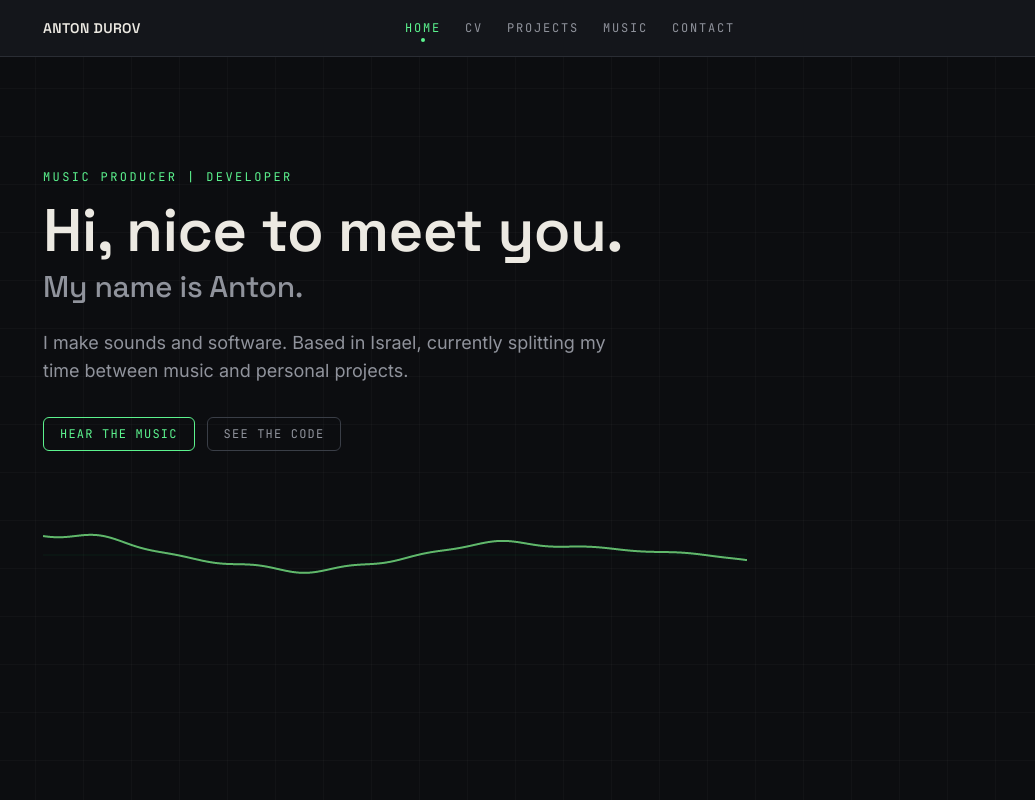
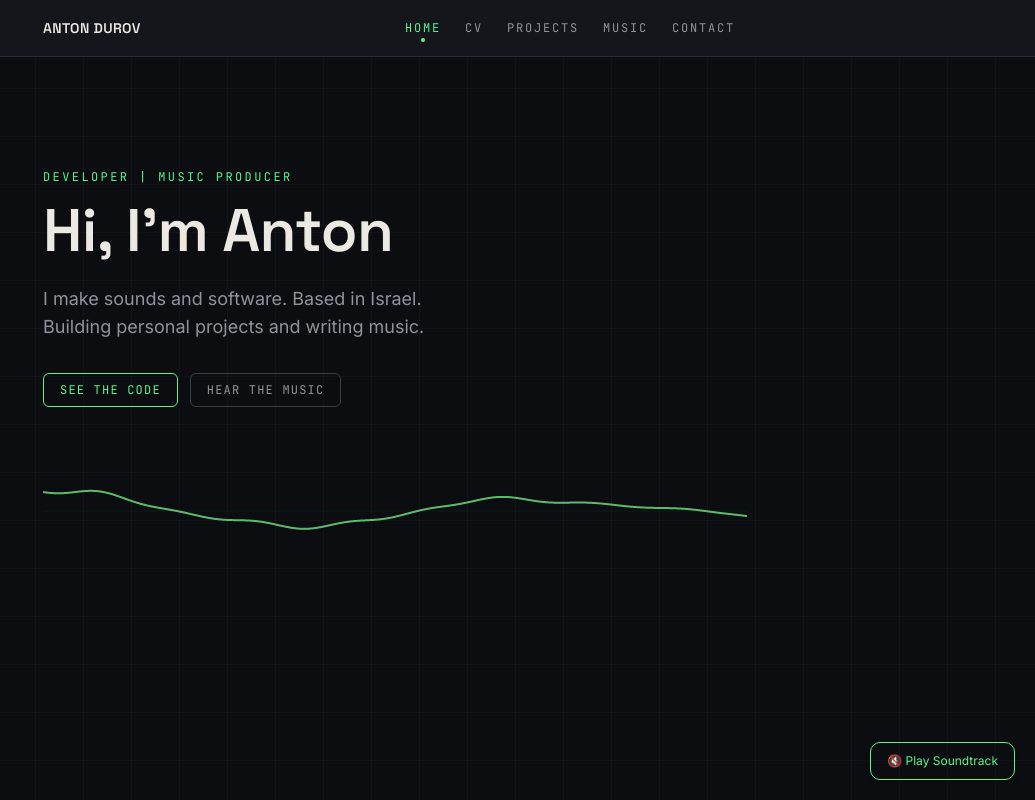
Before and after one commit to antondurov/portfolio-website, a React (Vite) app: page / in a window 1280 px wide. Shown: the whole page, without its empty margins (245-1280 px from the left). Built offline with nearby package versions, Linux system fonts and the light colour scheme.

Commit message:
Added background music functionality with on/off button

```diff
--- a/i18n.ts
+++ b/i18n.ts
@@ -5,7 +5,7 @@ const resources = {
     en: {
         translation: {
             "title": "My Portfolio",
-            "welcome": "Hi, nice to meet you.",
+            "welcome": "Hi, I'm Anton",
             "home": "Home",
             "about": "Me",
             "projects": "Projects",
@@ -19,7 +19,7 @@ const resources = {
     ru: {
         translation: {
             "title": "Мое портфолио",
-            "welcome": "Добро пожаловат!",
+            "welcome": "Привет, я Антон",
             "about": "Обо мне",
             "contact": "Контакты",
             "projects": "Проекты",
@@ -32,7 +32,7 @@ const resources = {
     he: {
         translation: {
             "title": "הפורטפוליו שלי",
-            "welcome": "ברוך הבא",
+            "welcome": "שלום, אני אנטון",
             "about": "עלי",
             "contact": "צור קשר",
             "projects": "פרויקטים",
--- a/src/App.tsx
+++ b/src/App.tsx
@@ -8,10 +8,12 @@ import CV from '@/pages/CV'
 import { projects } from '@/data/projects.ts'
 import NotFound from '@/pages/NotFound'
 import Music from '@/pages/Music'
+import BackgroundMusic from './components/BackgroundMusic'
 
 function App() {
   return (
     <>
+    <BackgroundMusic src="/../public/portfolio_soundtrack.mp3" volume={0.4} />
       <Navbar />
       <Routes>
         <Route path="/" element={<Home />} />
--- /dev/null
+++ b/src/components/BackgroundMusic.tsx
@@ -0,0 +1,58 @@
+import { useRef, useState, useEffect } from "react";
+
+interface BackgroundMusicProps {
+  src: string;
+  volume?: number;
+  autoPlay?: boolean;
+}
+
+export default function BackgroundMusic({
+  src,
+  volume = 0.5,
+  autoPlay = false,
+}: BackgroundMusicProps) {
+  const audioRef = useRef<HTMLAudioElement | null>(null);
+  const [isPlaying, setIsPlaying] = useState(false);
+
+  useEffect(() => {
+    if (audioRef.current) {
+      audioRef.current.volume = volume;
+    }
+  }, [volume]);
+
+  useEffect(() => {
+    if (autoPlay && audioRef.current) {
+      audioRef.current
+        .play()
+        .then(() => setIsPlaying(true))
+        .catch(() => {
+          setIsPlaying(false);
+        });
+    }
+  }, [autoPlay]);
+
+  const toggleMusic = () => {
+    const audio = audioRef.current;
+    if (!audio) return;
+
+    if (isPlaying) {
+      audio.pause();
+    } else {
+      audio.play().catch((err) => console.warn("Playback blocked:", err));
+    }
+    setIsPlaying(!isPlaying);
+  };
+
+  return (
+    <>
+      <audio ref={audioRef} src={src} loop preload="auto" />
+      <button
+        onClick={toggleMusic}
+        aria-label="Toggle background music"
+        className="music-btn fixed bottom-5 right-5 z-1000 px-4 py-2.5 text-xs shadow-md cursor-pointer transition-colors"
+      >
+        {isPlaying ? "🔊 Pause Soundtrack" : "🔇 Play Soundtrack"}
+      </button>
+    </>
+  );
+}
--- a/src/index.css
+++ b/src/index.css
@@ -116,6 +116,16 @@
     outline-offset: 2px;
   }
 
+  .music-btn {
+    color: var(--accent);
+    border: var(--accent) 1px solid;
+    border-radius: var(--radius);
+  }
+
+  .music-btn:hover {
+    color: var(--bg);
+    background-color: var(--accent);
+  }
 
 }
 
--- a/src/pages/Home.tsx
+++ b/src/pages/Home.tsx
@@ -8,32 +8,29 @@ function Home() {
 
   return (
     <main className="mx-auto w-full max-w-3xl px-6 py-16 sm:px-8 sm:py-28">
-      <Eyebrow>Music Producer | Developer</Eyebrow>
+      <Eyebrow>Developer | Music Producer</Eyebrow>
 
       <h1 role="welcome" className="mt-4 font-display text-5xl font-semibold sm:text-6xl">
         {t("welcome")}
       </h1>
-      <h2 className="mt-2 font-display text-2xl font-medium text-text-muted sm:text-3xl">
-        My name is Anton.
-      </h2>
 
       <p className="mt-6 max-w-xl text-lg text-text-muted">
-        I make sounds and software. Based in Israel, currently
-        splitting my time between music and personal projects.
+        I make sounds and software. Based in Israel. <br/>
+        Building personal projects and writing music.
       </p>
 
       <div className="mt-8 flex flex-wrap gap-3">
         <Link
-          to="/music"
+          to="/projects"
           className="rounded-[var(--radius-sm)] border border-accent px-4 py-2 font-mono text-xs tracking-[0.1em] text-accent uppercase transition-colors hover:bg-accent hover:text-bg"
         >
-          Hear the music
+          See the code
         </Link>
         <Link
-          to="/projects"
+          to="/music"
           className="rounded-[var(--radius-sm)] border border-line-strong px-4 py-2 font-mono text-xs tracking-[0.1em] text-text-muted uppercase transition-colors hover:border-text-muted hover:text-text"
         >
-          See the code
+          Hear the music
         </Link>
       </div>
 
```
Also changed, not shown: 1 other file (tests, documents, lock files or other folders).
